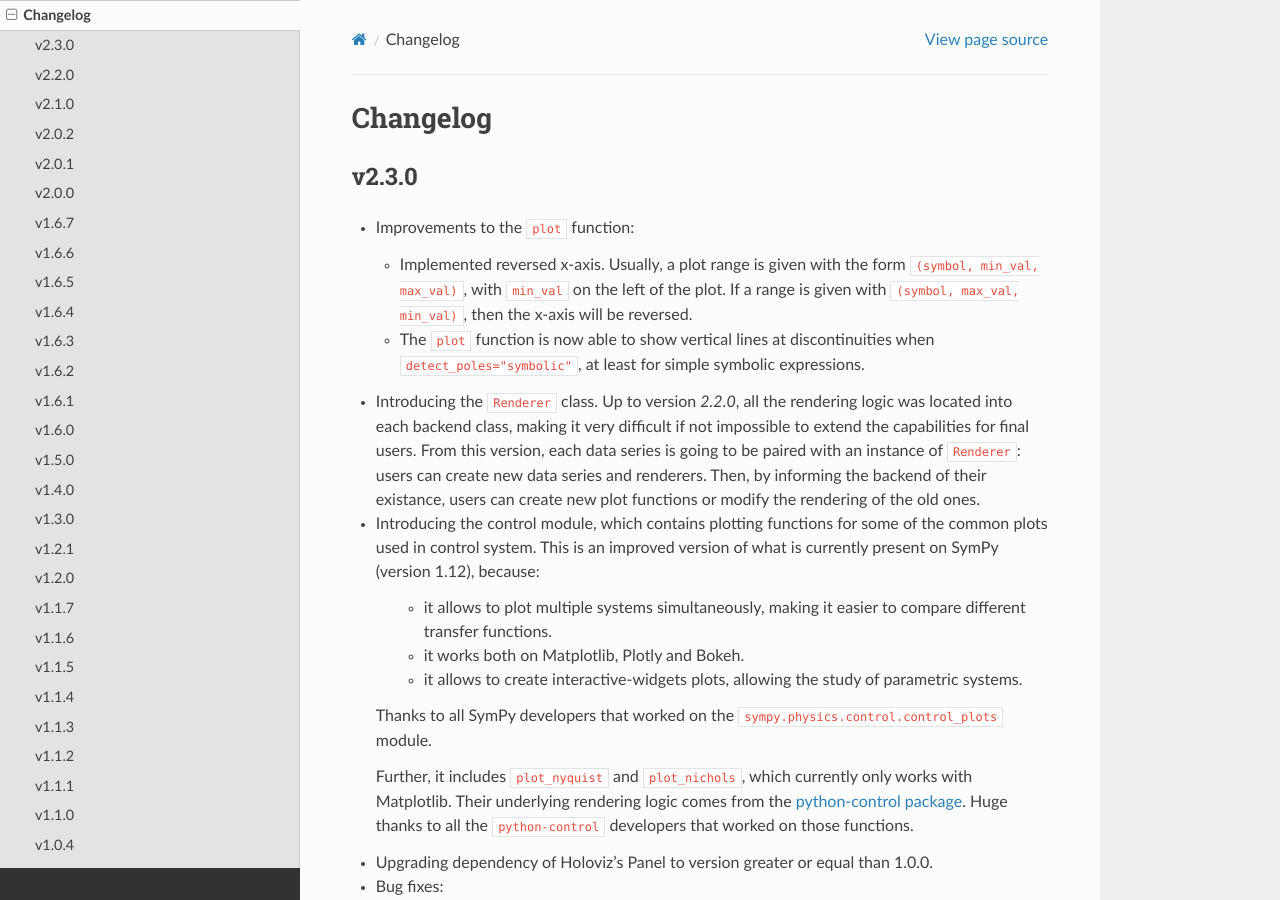
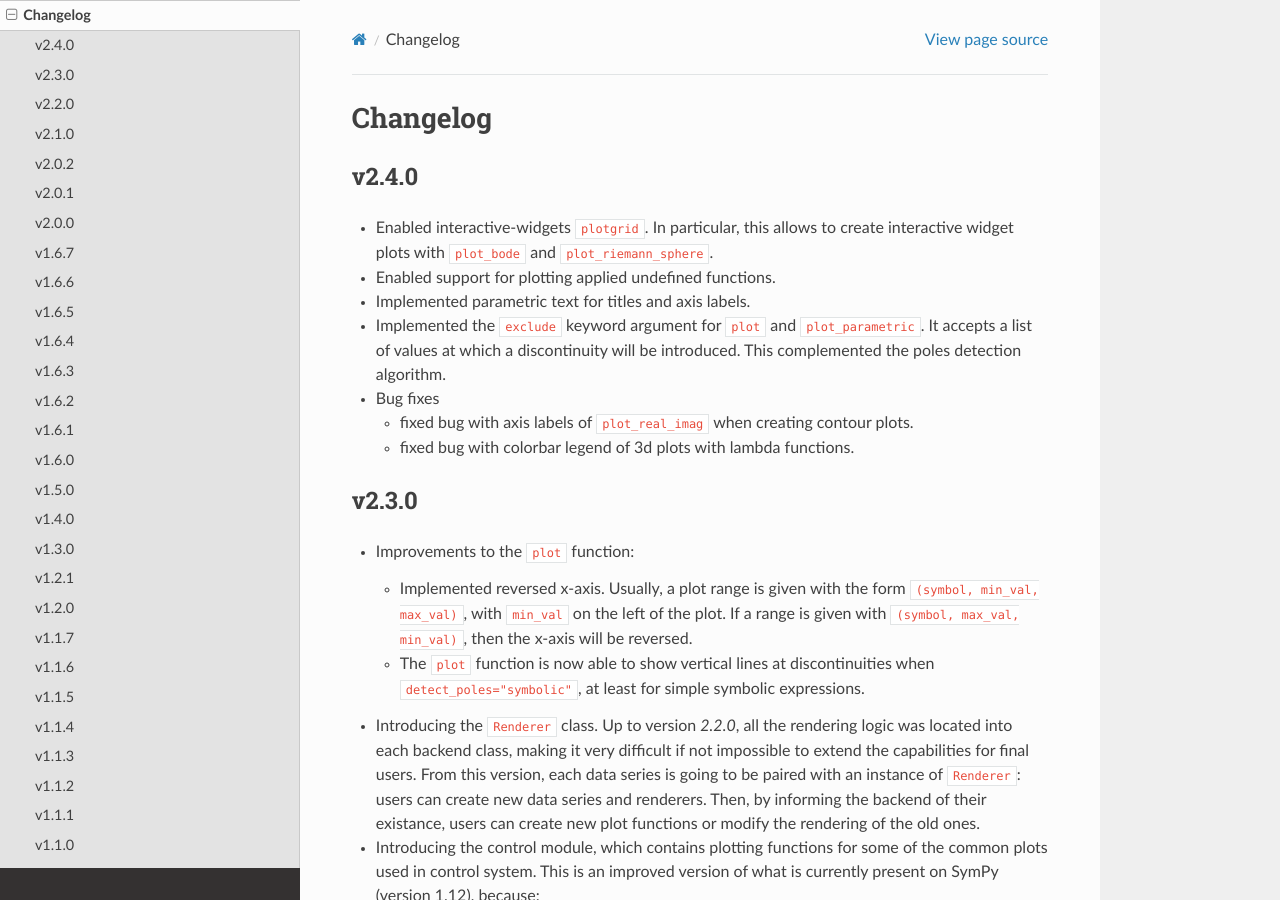
Before and after one commit to Davide-sd/sympy-plot-backends, a Sphinx documentation site: the page built from doc/source/changelog.rst, in a window 1280 px wide and 900 px high. Built offline with Sphinx 7.4.7 and the Read the Docs theme 2.0.0, drawn with Linux system fonts in a browser that asks for light colours.

Commit message:
version bump

```diff
--- a/doc/source/changelog.rst
+++ b/doc/source/changelog.rst
@@ -1,6 +1,29 @@
 ==========
  Changelog
 ==========
+
+v2.4.0
+======
+
+* Enabled interactive-widgets ``plotgrid``. In particular, this allows to
+  create interactive widget plots with ``plot_bode`` and
+  ``plot_riemann_sphere``.
+
+* Enabled support for plotting applied undefined functions.
+
+* Implemented parametric text for titles and axis labels.
+
+* Implemented the ``exclude`` keyword argument for ``plot`` and
+  ``plot_parametric``. It accepts a list of values at which a discontinuity
+  will be introduced. This complemented the poles detection algorithm.
+
+* Bug fixes
+
+  * fixed bug with axis labels of ``plot_real_imag`` when creating contour
+    plots.
+
+  * fixed bug with colorbar legend of 3d plots with lambda functions.
+
 
 v2.3.0
 ======
--- a/spb/_version.py
+++ b/spb/_version.py
@@ -1 +1 @@
-__version__ = "2.3.0"
+__version__ = "2.4.0"
```
